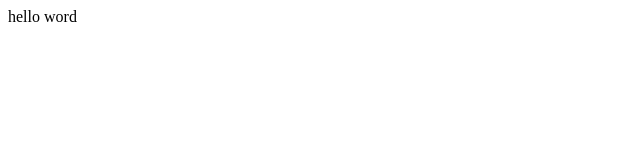
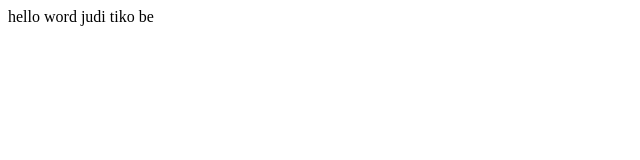
Before and after one commit to johanna-web/mon-projet, a plain HTML site: page index.html in a window 1280 px wide. Shown: the full height of the page, 0-640 px from the left. Drawn offline with Linux system fonts and the light colour scheme.

Commit message:
Update index.html

```diff
--- a/index.html
+++ b/index.html
@@ -6,6 +6,6 @@
     <title>Document</title>
 </head>
 <body>
-    hello word
+    hello word judi tiko be
 </body>
 </html>
```
